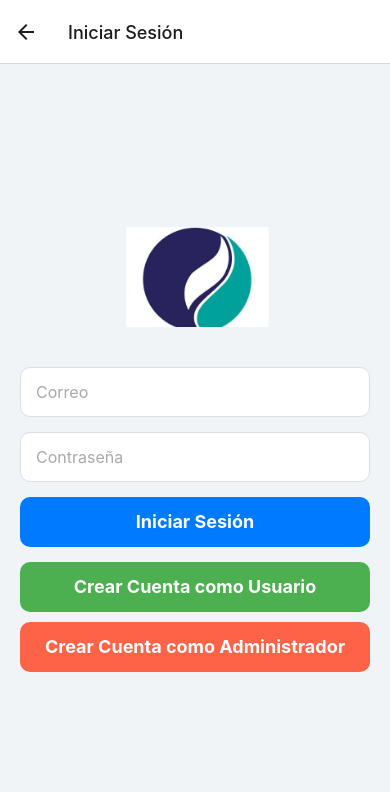
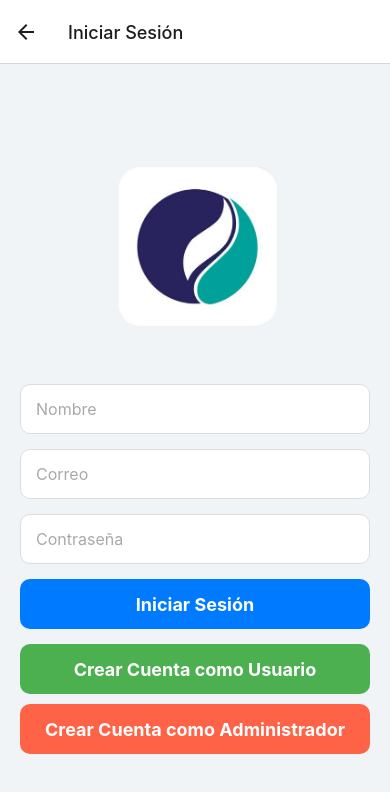
Before and after one commit to Azulito02/GreenSteps, a React Native app: screen /LoginScreen in a window 390 px wide. Shown: the top 792 px of the page. Built offline with nearby package versions, Linux system fonts and the light colour scheme.

Commit message:
Correcciones de inicio de sesion y reportes

```diff
--- a/Screens/LoginScreen.js
+++ b/Screens/LoginScreen.js
@@ -10,6 +10,7 @@ const auth = getAuth(app);
 export default function LoginScreen({ navigation }) {
   const [email, setEmail] = useState('');
   const [password, setPassword] = useState('');
+  const [nombre, setNombre] = useState(''); // Estado para el nombre
 
   useEffect(() => {
     checkLoginStatus();
@@ -63,7 +64,7 @@ export default function LoginScreen({ navigation }) {
   };
 
   const handleCreateAccount = async (role) => {
-    if (!email || !password) {
+    if (!nombre || !email || !password) {
       Alert.alert('Error', 'Todos los campos son obligatorios.');
       return;
     }
@@ -79,6 +80,7 @@ export default function LoginScreen({ navigation }) {
 
       await setDoc(doc(db, 'usuarios', userId), {
         email: email,
+        nombre: nombre, // Agregar el nombre
         rol: role,
       });
 
@@ -96,6 +98,13 @@ export default function LoginScreen({ navigation }) {
       <Image
         source={require('../IMAGENES/logo2.png')}
         style={styles.logo}
+      />
+      <TextInput
+        style={styles.input}
+        placeholder="Nombre"
+        value={nombre}
+        onChangeText={setNombre}
+        placeholderTextColor="#a9a9a9"
       />
       <TextInput
         style={styles.input}
@@ -138,8 +147,8 @@ const styles = StyleSheet.create({
     backgroundColor: '#f0f4f7',
   },
   logo: {
-    width: 180,
-    height: 100,
+    width: 200,
+    height: 200,
     marginBottom: 40,
   },
   input: {
```
Also changed, not shown: package.json (+17 -16 lines), 1 other file (tests, documents, lock files or other folders).
